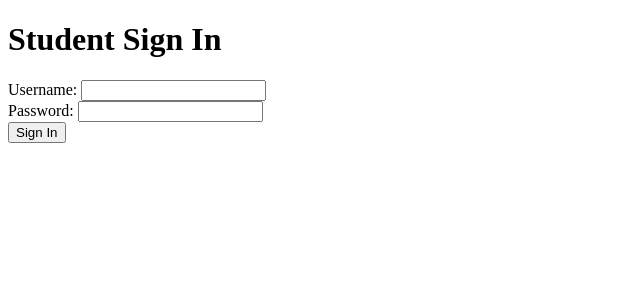
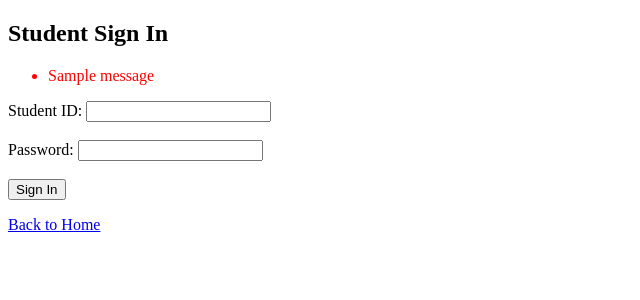
Before and after one commit to Zeven100/try_3, a Django app: page /auth/student/signin/ in a window 1280 px wide. Shown: the top 300 px of the page, without its empty margins (0-640 px from the left). Run offline with Django 5.2, Linux system fonts and the light colour scheme; tables that the repository leaves empty hold one stand-in row (values such as "Sample post"); one stand-in notice (Sample message) is shown.

Commit message:
stage-1 done

```diff
--- a/hms/settings.py
+++ b/hms/settings.py
@@ -26,6 +26,7 @@ SECRET_KEY = 'django-insecure--ckb3-e#@ri2b7=l$13-_hp1(=%2guh+v434p9$h^i#+*9@7zg
 DEBUG = True
 
 ALLOWED_HOSTS = []
+
 
 
 # Application definition
--- a/hostel_management/models.py
+++ b/hostel_management/models.py
@@ -73,8 +73,10 @@ class Transaction(models.Model):
     def __str__(self):
         return f"Transaction {self.transaction_id} for {self.student.name}"
 
+
+
 class Wallet(models.Model):
-    student = models.OneToOneField(Student, on_delete=models.CASCADE)
+    student = models.OneToOneField(Student, on_delete=models.CASCADE)  # Enforces one wallet per student
     balance = models.DecimalField(max_digits=10, decimal_places=2, default=0.00)
 
     def __str__(self):
--- a/hostel_management/templates/auth/student_signin.html
+++ b/hostel_management/templates/auth/student_signin.html
@@ -1,4 +1,5 @@
-<!-- hostel_management/templates/auth/student_signin.html -->
+<!-- templates/auth/student_signin.html -->
+
 <!DOCTYPE html>
 <html lang="en">
 <head>
@@ -7,16 +8,29 @@
     <title>Student Sign In</title>
 </head>
 <body>
-    <h1>Student Sign In</h1>
-    <form method="post">
+    <h2>Student Sign In</h2>
+
+    <!-- Display error messages -->
+    {% if messages %}
+        <ul>
+            {% for message in messages %}
+                <li style="color: red;">{{ message }}</li>
+            {% endfor %}
+        </ul>
+    {% endif %}
+
+    <!-- Sign-in form -->
+    <form method="post" action="{% url 'student_signin' %}">
         {% csrf_token %}
-        <label for="username">Username:</label>
-        <input type="text" id="username" name="username" required>
-        <br>
+        <label for="student_id">Student ID:</label>
+        <input type="text" id="student_id" name="student_id" required><br><br>
+
         <label for="password">Password:</label>
-        <input type="password" id="password" name="password" required>
-        <br>
+        <input type="password" id="password" name="password" required><br><br>
+
         <button type="submit">Sign In</button>
     </form>
+
+    <p><a href="{% url 'home' %}">Back to Home</a></p>
 </body>
 </html>
--- a/hostel_management/templates/warden/warden_dashboard.html
+++ b/hostel_management/templates/warden/warden_dashboard.html
@@ -5,6 +5,7 @@
     <ul>
         <li><a href="{% url 'add_student' %}">Add New Student</a></li>
         <li><a href="{% url 'view_student_info' %}">View Student Information</a></li>
+        <li><a href="{% url 'change_password' %}">Change Password</a></li>  <!-- New option -->
     </ul>
 </div>
 
--- a/hostel_management/urls.py
+++ b/hostel_management/urls.py
@@ -1,7 +1,7 @@
 # hostel_management/urls.py
 
 from django.urls import path, include
-from .views import home , admin_dashboard , warden_dashboard , add_student , view_student_info # Import the home view or other relevant views
+from .views import home , admin_dashboard, add_dummy_money , make_payment,view_transactions,  student_dashboard, change_password,warden_dashboard , add_student , view_student_info # Import the home view or other relevant views
 
 urlpatterns = [
     path('', home, name='home'),                       # Home page
@@ -10,4 +10,9 @@ urlpatterns = [
     path('warden_dashboard/', warden_dashboard, name='warden_dashboard'),
     path('add_student/', add_student, name='add_student'),
     path('view_student_info/', view_student_info, name='view_student_info'),
+     path('change_password/', change_password, name='change_password'),
+    path('student_dashboard/', student_dashboard, name='student_dashboard'),
+    path('view_transactions/', view_transactions, name='view_transactions'),
+    path('make_payment/', make_payment, name='make_payment'),
+    path('add_dummy_money/', add_dummy_money, name='add_dummy_money'),
 ]
--- a/hostel_management/views.py
+++ b/hostel_management/views.py
@@ -13,14 +13,26 @@ def home(request):
 # Sign-in view for students
 def student_signin(request):
     if request.method == 'POST':
-        username = request.POST['username']
-        password = request.POST['password']
-        user = authenticate(request, username=username, password=password)
-        if user is not None and user.groups.filter(name='Student').exists():
-            login(request, user)
-            return redirect('student_dashboard')  # Redirect to student's dashboard
-        else:
-            messages.error(request, "Invalid credentials or not a student.")
+        student_id = request.POST.get('student_id')
+        password = request.POST.get('password')
+
+        try:
+            # Check if a student with the provided ID exists
+            student = Student.objects.get(student_id=student_id)
+
+            # Verify password
+            if student.password == password:
+                # Store student data in the session
+                request.session['student_name'] = student.name
+                request.session['student_id'] = student.student_id
+
+                # Redirect to the student dashboard
+                return redirect('student_dashboard')
+            else:
+                messages.error(request, "Invalid credentials.")
+        except Student.DoesNotExist:
+            messages.error(request, "Invalid credentials.")
+
     return render(request, 'auth/student_signin.html')
 
 # Sign-in view for wardens
@@ -38,26 +50,34 @@ def warden_signin(request):
 
 from django.http import HttpResponseRedirect  # Import HttpResponseRedirect
 
-# Sign-in view for admins
+from django.shortcuts import render, redirect
+from django.contrib import messages
+from django.urls import reverse
+from .models import Admin
+
 def admin_signin(request):
     if request.method == 'POST':
-        admin_id = request.POST['admin_id']
-        password = request.POST['password']
+        admin_id = request.POST.get('admin_id')
+        password = request.POST.get('password')
 
         try:
             admin = Admin.objects.get(Admin_id=admin_id)
-
-            # Verify the password
             if admin.password == password:
                 request.session['admin_name'] = admin.name
                 request.session['admin_id'] = admin.Admin_id
 
-                # Redirect to the absolute URL
-                return HttpResponseRedirect('http://localhost:8000/admin_dashboard')
+                # Debug message to check session data
+                print("Admin signed in:", request.session['admin_name'], request.session['admin_id'])
+
+                # Redirect using reverse to ensure proper URL resolution
+                return redirect(reverse('admin_dashboard'))
             else:
                 messages.error(request, "Invalid credentials.")
         except Admin.DoesNotExist:
             messages.error(request, "Invalid credentials.")
+
+    # Debug message to check redirection cause
+    print("Redirecting back to sign-in due to invalid credentials or session")
 
     return render(request, 'auth/admin_signin.html')
 
@@ -85,13 +105,22 @@ def admin_signup(request):
     return render(request, 'auth/admin_signup.html')
 
 def admin_dashboard(request):
-    if not request.session.get('admin_id'):
+    # Check if the admin is logged in by verifying the session
+    admin_id = request.session.get('admin_id')
+    admin_name = request.session.get('admin_name')
+
+    if not admin_id:
+        # Log the reason for redirection
+        print("Admin ID not found in session. Redirecting to admin_signin.")
+        messages.error(request, "You need to sign in to access the admin dashboard.")
         return redirect('admin_signin')  # Redirect to sign in if not logged in
 
-    admin_name = request.session.get('admin_name')
+    # Admin is logged in, proceed to retrieve admin details
+    print(f"Admin {admin_name} (ID: {admin_id}) accessed the dashboard.")
     hostels = Hostel.objects.all()  # Retrieve all hostels
 
     if request.method == 'POST':
+        # Handling the addition of a new hostel
         if 'add_hostel' in request.POST:
             hostel_id = request.POST.get('hostel_id')  # Get hostel_id from form
             hostel_name = request.POST.get('hostel_name')
@@ -105,7 +134,7 @@ def admin_dashboard(request):
             for _ in range(total_rooms):
                 Room.objects.create(hostel=new_hostel)
 
-        # Updated part of the admin_dashboard view
+        # Handling the addition of a new warden
         if 'add_warden' in request.POST:
             warden_id = request.POST.get('warden_id')  # Get warden_id from form
             warden_name = request.POST.get('warden_name')
@@ -126,7 +155,6 @@ def admin_dashboard(request):
         'hostels': hostels,
         'admin_name': admin_name
     })
-
 
 
 def warden_signin(request):
@@ -155,7 +183,7 @@ from django.shortcuts import get_object_or_404, redirect, render
 from .models import Room, Student, Warden, Hostel
 
 from django.shortcuts import get_object_or_404, redirect, render
-from .models import Room, Student, Warden, Hostel
+from .models import Room, Student, Warden, Hostel , Wallet
 
 # .....
 def warden_dashboard(request):
@@ -181,7 +209,7 @@ def add_student(request):
 
         # Create new student
         hostel = Hostel.objects.get(hostel_id=hostel_id)
-        new_student = Student(student_id=student_id, name=student_name, mobile_number=mobile_number, hostel=hostel)
+        new_student = Student(student_id=student_id, name=student_name, mobile_number=mobile_number, hostel=hostel, password=dummy_password)
         new_student.save()
 
         # Update room occupancy status
@@ -190,7 +218,8 @@ def add_student(request):
         room.occupancy_status = True
         room.save()
 
-        # You can store the dummy password in a way that suits your needs, for example in a related model or handle it separately.
+        # Create a wallet for the new student with a balance of 0.00
+        Wallet.objects.create(student=new_student, balance=0.00)
 
         return redirect('warden_dashboard')
 
@@ -202,7 +231,6 @@ def add_student(request):
         'available_rooms': available_rooms,
         'warden': warden,
     })
-
 
 from django.http import HttpResponse
 
@@ -241,3 +269,106 @@ def view_student_info(request):
         })
 
     return render(request, 'warden/view_student.html')
+
+def change_password(request):
+    if not request.session.get('warden_id'):
+        return redirect('warden_signin')  # Redirect to sign in if not logged in
+
+    warden = Warden.objects.get(warden_id=request.session['warden_id'])
+
+    if request.method == 'POST':
+        current_password = request.POST.get('current_password')
+        new_password = request.POST.get('new_password')
+
+        # Here, you would typically verify the current password
+        if current_password == warden.password:  # Adjust this to use hashed passwords if applicable
+            warden.password = new_password  # Update the password
+            warden.save()
+            messages.success(request, "Your password has been changed successfully.")
+            return redirect('warden_dashboard')
+        else:
+            messages.error(request, "Current password is incorrect.")
+
+    return render(request, 'warden/change_password.html', {'warden': warden})
+from decimal import Decimal , InvalidOperation
+def student_dashboard(request):
+    student_id = request.session.get('student_id')
+    wallet_info = None
+
+    if student_id:
+        # Fetch wallet information for the student
+        wallet_info = Wallet.objects.filter(student_id=student_id).first()  # Get wallet for the current student
+
+    return render(request, 'student/student_dashboard.html', {
+        'wallet_info': wallet_info,  # Pass wallet info to the template
+    })
+
+def view_transactions(request):
+    student_id = request.session.get('student_id')
+    if not student_id:
+        return redirect('student_signin')  # Redirect if not logged in
+
+    # Get the student's transactions
+    transactions = Transaction.objects.filter(student_id=student_id)
+
+    return render(request, 'student/view_transactions.html', {'transactions': transactions})
+
+def make_payment(request):
+    if request.method == 'POST':
+        amount = request.POST['amount']
+        student_id = request.session.get('student_id')
+
+        if student_id:
+            # Fetch the student's wallet balance
+            try:
+                wallet = Wallet.objects.get(student_id=student_id)
+                current_balance = wallet.balance
+                amount = Decimal(amount)  # Convert to Decimal for comparison
+
+                # Check if the student has enough balance
+                if amount <= current_balance:
+                    # Process the payment
+                    transaction = Transaction(student_id=student_id, amount=amount, status='Completed')
+                    transaction.save()
+
+                    # Deduct the amount from the wallet balance
+                    wallet.balance -= amount
+                    wallet.save()
+
+                    messages.success(request, "Payment made successfully!")
+                    return redirect('student_dashboard')  # Redirect after successful payment
+                else:
+                    messages.error(request, "Insufficient balance for this transaction.")
+            except Wallet.DoesNotExist:
+                messages.error(request, "Wallet not found. Please contact support.")
+        else:
+            return redirect('student_signin')  # Redirect if not logged in
+
+    return render(request, 'student/make_payment.html')
+
+# views.py
+
+def add_dummy_money(request):
+    if request.method == 'POST':
+        amount = request.POST.get('amount', 0)
+        student_id = request.session.get('student_id')
+
+        if student_id:
+            # Ensure the amount is a valid decimal number
+            try:
+                amount = Decimal(amount)  # Convert to Decimal
+                if amount > 0:  # Validate that the amount is positive
+                    wallet, created = Wallet.objects.get_or_create(student_id=student_id)
+                    wallet.balance += amount  # Add the amount to the wallet balance
+                    wallet.save()
+
+                    messages.success(request, "Dummy money added successfully!")
+                    return redirect('student_dashboard')
+                else:
+                    messages.error(request, "Please enter a positive amount.")
+            except (ValueError, InvalidOperation):
+                messages.error(request, "Invalid amount entered.")
+        else:
+            return redirect('student_signin')  # Redirect if not logged in
+
+    return render(request, 'student/add_dummy_money.html')
```
Also changed, not shown: hostel_management/templates/student/add_dummy_money.html (added, +20 -0 lines), hostel_management/templates/student/make_payment.html (added, +35 -0 lines), hostel_management/templates/student/student_dashboard.html (added, +17 -0 lines), hostel_management/templates/student/view_transactions.html (added, +32 -0 lines), hostel_management/templates/warden/change_password.html (added, +20 -0 lines).
